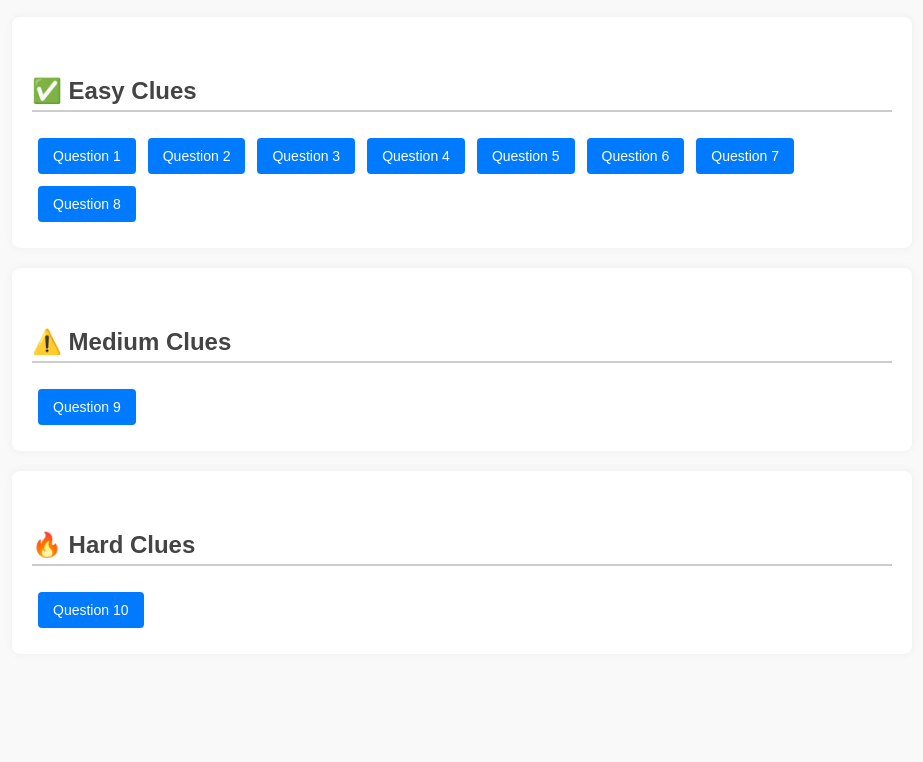
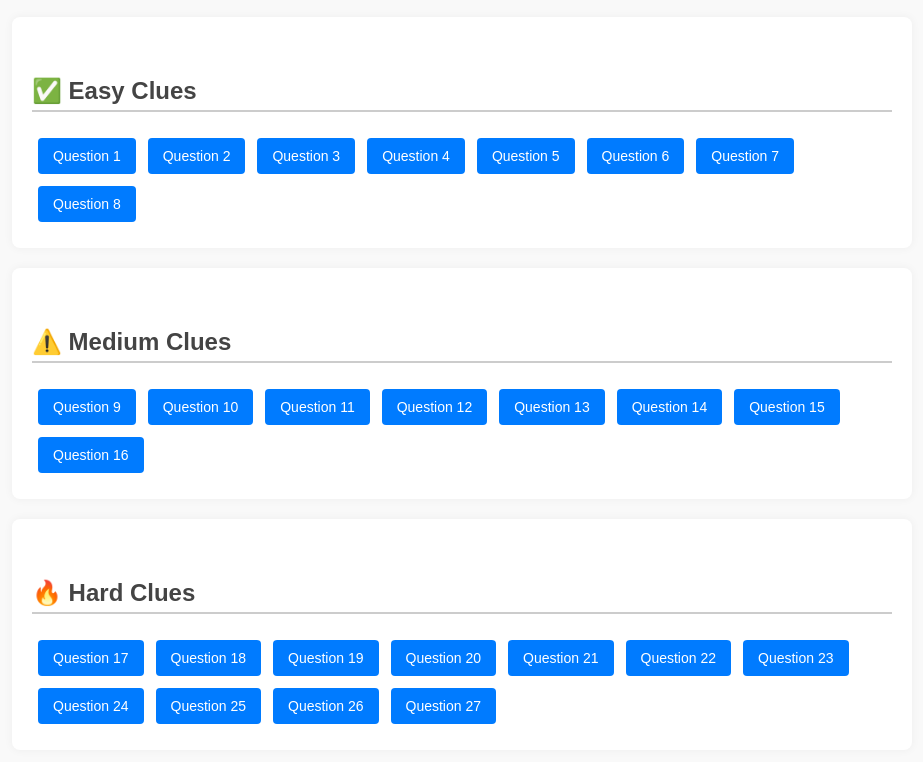
Before and after one commit to jsisaacks-oss/Birthday-Scavenger-Hunt, a plain HTML site: page index.html in a window 1280 px wide. Shown: the part 122-884 px from the top of the page, without its empty margins (178-1101 px from the left). Before the commit the page ends 800 px from the top, so only its background shows below. Drawn offline with Linux system fonts and the light colour scheme.

Commit message:
Update index.html

```diff
--- a/index.html
+++ b/index.html
@@ -76,7 +76,7 @@
 <script>
   document.addEventListener('DOMContentLoaded', function () {
     const questions = [
-      // all your questions here (same as before)
+      // ✅ EASY CLUES
       { level: "easy", q: "Josh’s Favorite Movie", a: "blue streak", clue: "The bar is not Felix" },
       { level: "easy", q: "Josh’s Favorite Song", a: "fourfive seconds", clue: "The furthest north we will go in the bar crawl is Pink Bellies" },
       { level: "easy", q: "Josh’s Current Celebrity Crush", a: "carrie underwood", clue: "The bar is not Ritual or by Calhoun St for that matter" },
@@ -85,10 +85,29 @@
       { level: "easy", q: "Josh’s Most Played Video Game this Year", a: "fortnite", clue: "The bar has beer" },
       { level: "easy", q: "African country Josh lived in for 1 month", a: "kenya", clue: "The bar we will begin at is on King St" },
       { level: "easy", q: "Josh’s Favorite Alabama QB", a: "bryce young", clue: "The bar does not have a history of being racist, although I’d like to go to that place on the crawl" },
-      // medium and hard questions continue...
-      { level: "medium", q: "Josh’s Second Favorite Movie", a: "21 jump street", clue: "It is not uncommon for Booze Pops to be sold near the entrance" },
+
+      // ⚠️ MEDIUM CLUES
+      { level: "medium", q: "Josh’s Second Favorite Movie", a: "21 jump street", clue: "It is not uncommon for Booze Pops to be sold near the entrance to the entrance" },
+      { level: "medium", q: "Josh’s Second Favorite Song", a: "unwritten", clue: "The bar is not the Belmont" },
+      { level: "medium", q: "Josh’s Childhood Celebrity Crush", a: "selena gomez", clue: "One of Josh’s favorite Espresso Martinis is a bar that you can use Blackbird at." },
+      { level: "medium", q: "Josh’s Favorite Professional Team", a: "philadelphia eagles", clue: "If you know where one of Josh’s favorite Espresso Martinis is, the bar you need to go to is setup in a similar fashion" },
+      { level: "medium", q: "Josh’s Second Favorite Pizza Place", a: "mellow mushroom", clue: "Josh went to this bar the same day after running the Kiawah Marathon with Evey" },
+      { level: "medium", q: "Brand of Josh’s Backpack Since the 7th Grade", a: "under armour", clue: "The address of the Bar is a composite, even, and refactorable number" },
+      { level: "medium", q: "European Country Josh lived in for 1 month", a: "latvia", clue: "The Bar has between a 4.3 and 4.7 rating on Google" },
+      { level: "medium", q: "First Name of Josh’s 70 year old friend", a: "gary", clue: "The bar is not Stars" },
+
+      // 🔥 HARD CLUES
       { level: "hard", q: "Josh’s Third Favorite Movie (relates to sleeper celebrity crush)", a: "pitch perfect", clue: "The Bar is on the Opposite Side of the Street from Subway" },
-      // (don't forget to include the rest)
+      { level: "hard", q: "Josh’s Second Favorite Artist", a: "leon bridges", clue: "The Bar serves food but does not have a server" },
+      { level: "hard", q: "Josh’s Sleeper Celebrity Crush", a: "anna kendrick", clue: "The Bar is not Cocktail Club" },
+      { level: "hard", q: "Josh’s Second Favorite Professional Team", a: "los angeles lakers", clue: "The Bar is not Bourbon and Bubbles" },
+      { level: "hard", q: "Josh’s Favorite Pizza at his Second Favorite Pizza Place", a: "pacific rim", clue: "The Bar is not Republic" },
+      { level: "hard", q: "How Many Surgeries did Josh have in High School? (numerical answer)", a: "4", clue: "The bar has only one of the letters that is given to a contestant on the final round of Wheel of Fortune" },
+      { level: "hard", q: "Josh’s Maiden Name", a: "allaire", clue: "The bar has 2 different vowels in the name" },
+      { level: "hard", q: "Josh’s Bench Press 1 Rep Max (requires 2.5 lb plates)", a: "320", clue: "The bar is not Vintage Lounge" },
+      { level: "hard", q: "Number of Guys Josh has Kissed", a: "4", clue: "The bar is not Uptown Social" },
+      { level: "hard", q: "Josh’s Favorite NFL Player", a: "devonta smith", clue: "The bar has a good view" },
+      { level: "hard", q: "Josh’s Favorite Seasonal Drink", a: "eggnog", clue: "The bar has games" },
     ];
 
     function renderQuestions() {
```
